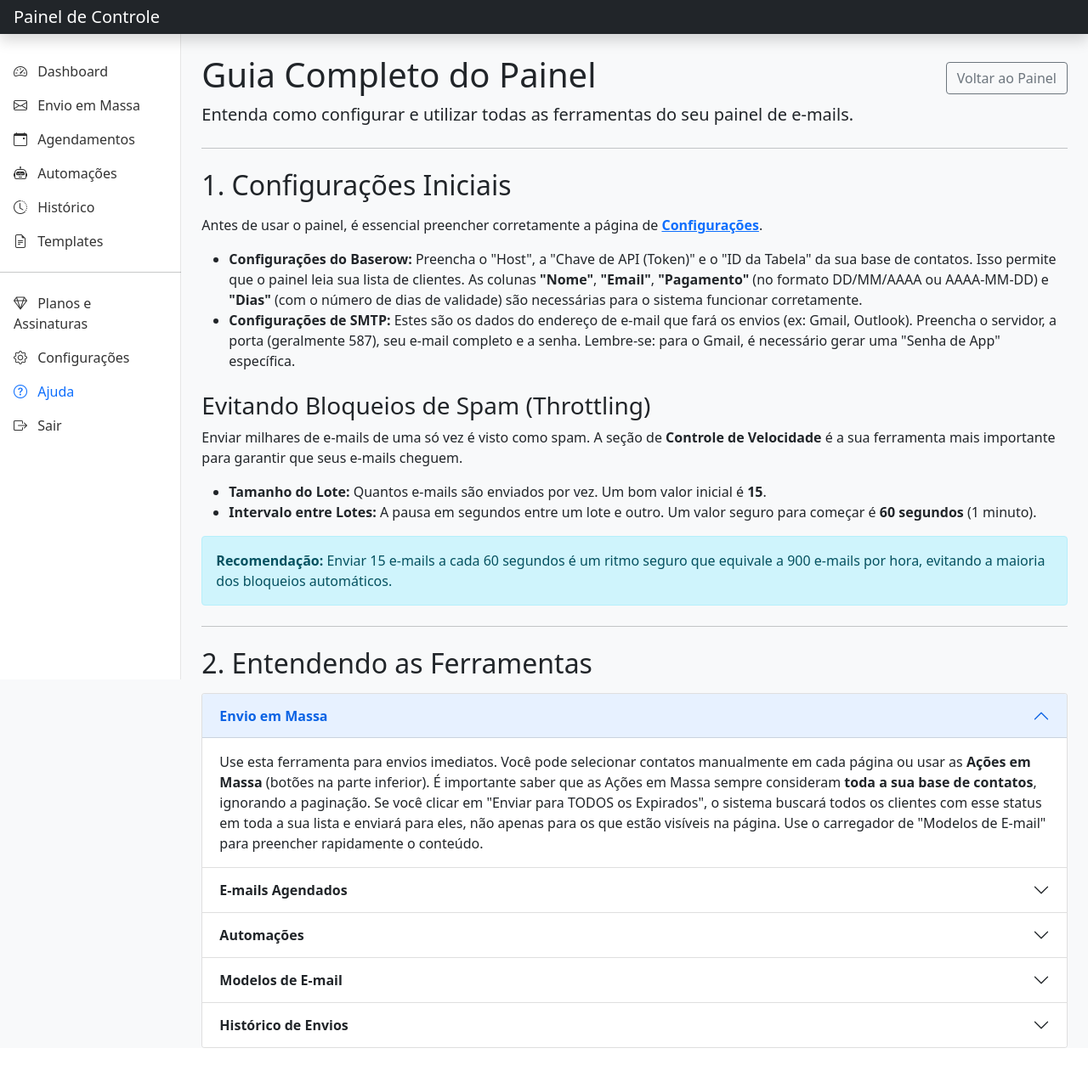
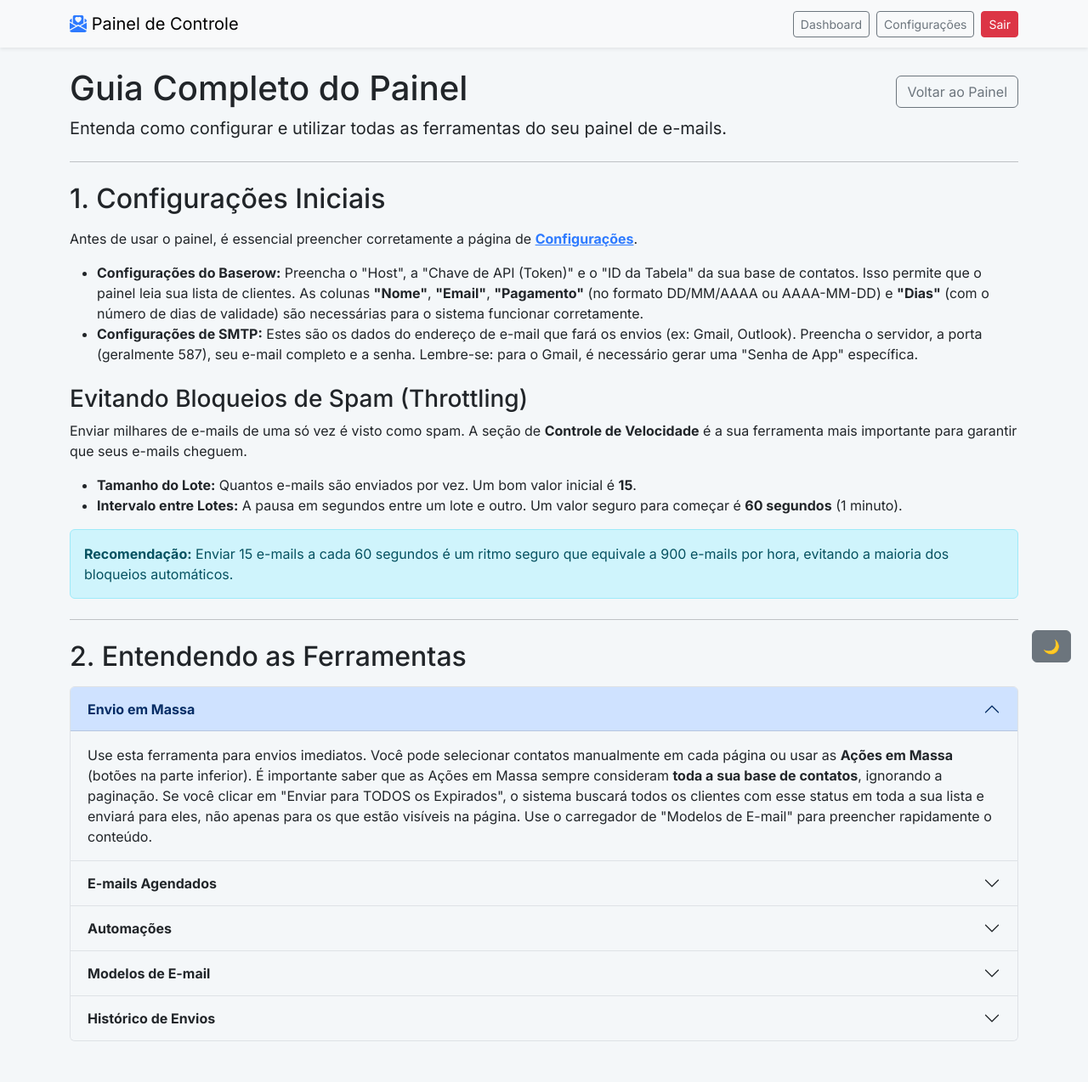
Before and after one commit to Junior13x/Painel-Email, a Flask app: page /ajuda in a window 1280 px wide. Shown: the whole page at 85% size. Before the commit the page ends 1234 px from the top, so only its background shows below. Run offline with Flask 3, Linux system fonts and the light colour scheme; a user stored in the database is signed in.

Commit message:
base troca

```diff
--- a/templates/base.html
+++ b/templates/base.html
@@ -1,167 +1,71 @@
 <!doctype html>
-<html lang="pt-br">
+<html lang="pt-br" data-bs-theme="light">
 <head>
     <meta charset="utf-8">
     <meta name="viewport" content="width=device-width, initial-scale=1">
-    <title>{% block title %}Painel de Controle{% endblock %}</title>
+    <title>{% block title %}Painel de E-mails{% endblock %}</title>
 
-    <!-- Bootstrap CSS -->
-    <link href="https://cdn.jsdelivr.net/npm/bootstrap@5.1.3/dist/css/bootstrap.min.css" rel="stylesheet">
-    <!-- Bootstrap Icons -->
-    <link rel="stylesheet" href="https://cdn.jsdelivr.net/npm/bootstrap-icons@1.8.1/font/bootstrap-icons.css">
+    <!-- Bootstrap CSS e Icons -->
+    <link href="https://cdn.jsdelivr.net/npm/bootstrap@5.3.3/dist/css/bootstrap.min.css" rel="stylesheet">
+    <link rel="stylesheet" href="https://cdn.jsdelivr.net/npm/bootstrap-icons@1.11.3/font/bootstrap-icons.min.css">
 
     <!-- Custom CSS -->
-    <style>
-        body {
-            background-color: #f8f9fa;
-        }
-        .sidebar {
-            position: fixed;
-            top: 0;
-            left: 0;
-            bottom: 0;
-            z-index: 100;
-            padding: 48px 0 0;
-            box-shadow: inset -1px 0 0 rgba(0, 0, 0, .1);
-            background-color: #fff;
-        }
-        .sidebar-sticky {
-            position: relative;
-            top: 0;
-            height: calc(100vh - 48px);
-            padding-top: .5rem;
-            overflow-x: hidden;
-            overflow-y: auto;
-        }
-        .nav-link {
-            font-weight: 500;
-            color: #333;
-        }
-        .nav-link .bi {
-            margin-right: 8px;
-        }
-        .nav-link.active {
-            color: #0d6efd;
-        }
-        main {
-            padding-top: 24px;
-        }
-    </style>
+    <link rel="stylesheet" href="{{ url_for('static', filename='css/style.css') }}">
+
+    {% block head_scripts %}{% endblock %}
 </head>
 <body>
 
-<header class="navbar navbar-dark sticky-top bg-dark flex-md-nowrap p-0 shadow">
-    <a class="navbar-brand col-md-3 col-lg-2 me-0 px-3" href="{{ url_for('dashboard') }}">Painel de Controle</a>
-    <button class="navbar-toggler position-absolute d-md-none collapsed" type="button" data-bs-toggle="collapse" data-bs-target="#sidebarMenu" aria-controls="sidebarMenu" aria-expanded="false" aria-label="Toggle navigation">
+    <nav class="navbar navbar-expand-lg bg-body-tertiary shadow-sm mb-4">
+        <div class="container">
+            <a class="navbar-brand" href="{{ url_for('dashboard') }}">
+                <i class="bi bi-envelope-paper-heart-fill text-primary"></i>
+                Painel de Controle
+            </a>
+            <button class="navbar-toggler" type="button" data-bs-toggle="collapse" data-bs-target="#navbarNav" aria-controls="navbarNav" aria-expanded="false" aria-label="Toggle navigation">
                 <span class="navbar-toggler-icon"></span>
             </button>
-</header>
-
-<div class="container-fluid">
-    <div class="row">
-        <nav id="sidebarMenu" class="col-md-3 col-lg-2 d-md-block sidebar collapse">
-            <div class="position-sticky pt-3">
-                <ul class="nav flex-column">
-                    <li class="nav-item">
-                        <a class="nav-link {% if request.endpoint == 'dashboard' %}active{% endif %}" aria-current="page" href="{{ url_for('dashboard') }}">
-                            <i class="bi bi-speedometer2"></i>
-                            Dashboard
-                            <!-- Lógica para exibir o limite de envio -->
-                            {% if sends_remaining is defined %}
-                                <span class="badge rounded-pill bg-light text-dark ms-auto">
-                                    {% if sends_remaining == -1 %}
-                                        <i class="bi bi-infinity"></i> Ilimitado
+            <div class="collapse navbar-collapse" id="navbarNav">
+                <div class="navbar-nav ms-auto d-flex align-items-center">
+                    {% if session.logged_in %}
+                        <!-- Contador de Limite de Envios -->
+                        {% if daily_limit is defined %}
+                            <div class="nav-item me-3">
+                                <span class="badge text-bg-light border border-secondary-subtle p-2">
+                                    {% if daily_limit == -1 %}
+                                        <i class="bi bi-infinity"></i> Envios Ilimitados
                                     {% else %}
-                                        {{ sends_remaining }} envios
+                                        <i class="bi bi-envelope-check"></i> {{ sends_remaining }} / {{ daily_limit }} envios hoje
                                     {% endif %}
                                 </span>
+                            </div>
                         {% endif %}
-                        </a>
-                    </li>
-                    <li class="nav-item">
-                        <a class="nav-link {% if request.endpoint == 'mass_send_page' %}active{% endif %}" href="{{ url_for('mass_send_page') }}">
-                            <i class="bi bi-envelope"></i>
-                            Envio em Massa
-                        </a>
-                    </li>
-                    <li class="nav-item">
-                        <a class="nav-link {% if request.endpoint == 'schedule_page' %}active{% endif %}" href="{{ url_for('schedule_page') }}">
-                            <i class="bi bi-calendar-event"></i>
-                            Agendamentos
-                        </a>
-                    </li>
-                     <li class="nav-item">
-                        <a class="nav-link {% if request.endpoint == 'automations_page' %}active{% endif %}" href="{{ url_for('automations_page') }}">
-                            <i class="bi bi-robot"></i>
-                            Automações
-                        </a>
-                    </li>
-                     <li class="nav-item">
-                        <a class="nav-link {% if request.endpoint == 'history_page' %}active{% endif %}" href="{{ url_for('history_page') }}">
-                            <i class="bi bi-clock-history"></i>
-                            Histórico
-                        </a>
-                    </li>
-                     <li class="nav-item">
-                        <a class="nav-link {% if request.endpoint == 'templates_page' %}active{% endif %}" href="{{ url_for('templates_page') }}">
-                            <i class="bi bi-file-earmark-text"></i>
-                            Templates
-                        </a>
-                    </li>
-                </ul>
+
+                        <a href="{{ url_for('dashboard') }}" class="btn btn-sm btn-outline-secondary me-2">Dashboard</a>
+                        <a href="{{ url_for('settings_page') }}" class="btn btn-sm btn-outline-secondary me-2">Configurações</a>
 
                         {% if is_admin %}
-                <h6 class="sidebar-heading d-flex justify-content-between align-items-center px-3 mt-4 mb-1 text-muted">
-                    <span>Administração</span>
-                </h6>
-                <ul class="nav flex-column mb-2">
-                    <li class="nav-item">
-                        <a class="nav-link {% if request.endpoint == 'users_page' %}active{% endif %}" href="{{ url_for('users_page') }}">
-                            <i class="bi bi-people"></i>
-                            Gerenciar Usuários
+                            <div class="nav-item dropdown">
+                                <a class="btn btn-sm btn-outline-danger dropdown-toggle me-2" href="#" role="button" data-bs-toggle="dropdown" aria-expanded="false">
+                                    Admin
                                 </a>
-                    </li>
-                    <li class="nav-item">
-                        <a class="nav-link {% if request.endpoint == 'manage_plans_page' %}active{% endif %}" href="{{ url_for('manage_plans_page') }}">
-                            <i class="bi bi-journal-check"></i>
-                            Gerenciar Planos
-                        </a>
-                    </li>
+                                <ul class="dropdown-menu">
+                                    <li><a class="dropdown-item" href="{{ url_for('users_page') }}">Gerenciar Usuários</a></li>
+                                    <li><a class="dropdown-item" href="{{ url_for('manage_plans_page') }}">Gerenciar Planos</a></li>
                                 </ul>
+                            </div>
                         {% endif %}
-
-                <hr>
-
-                <ul class="nav flex-column mb-2">
-                     <li class="nav-item">
-                        <a class="nav-link {% if request.endpoint == 'plans_page' %}active{% endif %}" href="{{ url_for('plans_page') }}">
-                           <i class="bi bi-gem"></i>
-                            Planos e Assinaturas
-                        </a>
-                    </li>
-                    <li class="nav-item">
-                        <a class="nav-link {% if request.endpoint == 'settings_page' %}active{% endif %}" href="{{ url_for('settings_page') }}">
-                            <i class="bi bi-gear"></i>
-                            Configurações
-                        </a>
-                    </li>
-                     <li class="nav-item">
-                        <a class="nav-link {% if request.endpoint == 'help_page' %}active{% endif %}" href="{{ url_for('help_page') }}">
-                            <i class="bi bi-question-circle"></i>
-                            Ajuda
-                        </a>
-                    </li>
-                    <li class="nav-item">
-                        <a class="nav-link" href="{{ url_for('logout') }}">
-                            <i class="bi bi-box-arrow-right"></i>
-                            Sair
-                        </a>
-                    </li>
-                </ul>
+                        <a href="{{ url_for('logout') }}" class="btn btn-sm btn-danger">Sair</a>
+                    {% else %}
+                        <a href="{{ url_for('login_page') }}" class="btn btn-sm btn-outline-primary me-2">Login</a>
+                        <a href="{{ url_for('register_page') }}" class="btn btn-sm btn-primary">Cadastrar</a>
+                    {% endif %}
+                </div>
+            </div>
         </div>
     </nav>
 
-        <main class="col-md-9 ms-sm-auto col-lg-10 px-md-4">
+    <div class="container mt-4 mb-5">
         {% with messages = get_flashed_messages(with_categories=true) %}
             {% if messages %}
                 {% for category, message in messages %}
@@ -174,11 +78,26 @@
         {% endwith %}
 
         {% block content %}{% endblock %}
-        </main>
-    </div>
     </div>
 
-<script src="https://cdn.jsdelivr.net/npm/bootstrap@5.1.3/dist/js/bootstrap.bundle.min.js"></script>
+    <!-- Seletor de Tema (Opcional) -->
+    <div class="theme-switcher">
+        <button class="btn btn-secondary" id="theme-toggle-btn">🌙</button>
+    </div>
 
+    <!-- Tela de Carregamento (Opcional) -->
+    <div id="loading-overlay" class="loading-overlay">
+        <div class="spinner-border text-light" role="status">
+            <span class="visually-hidden">Loading...</span>
+        </div>
+        <h4 class="mt-3">A processar, por favor aguarde...</h4>
+    </div>
+
+    <!-- Scripts -->
+    <script src="https://cdn.jsdelivr.net/npm/bootstrap@5.3.3/dist/js/bootstrap.bundle.min.js"></script>
+    <script>
+        // ... seu script de theme switcher aqui ...
+    </script>
+    {% block tail_scripts %}{% endblock %}
 </body>
 </html>
```
Lines whose indentation alone changed are shown as unchanged.
